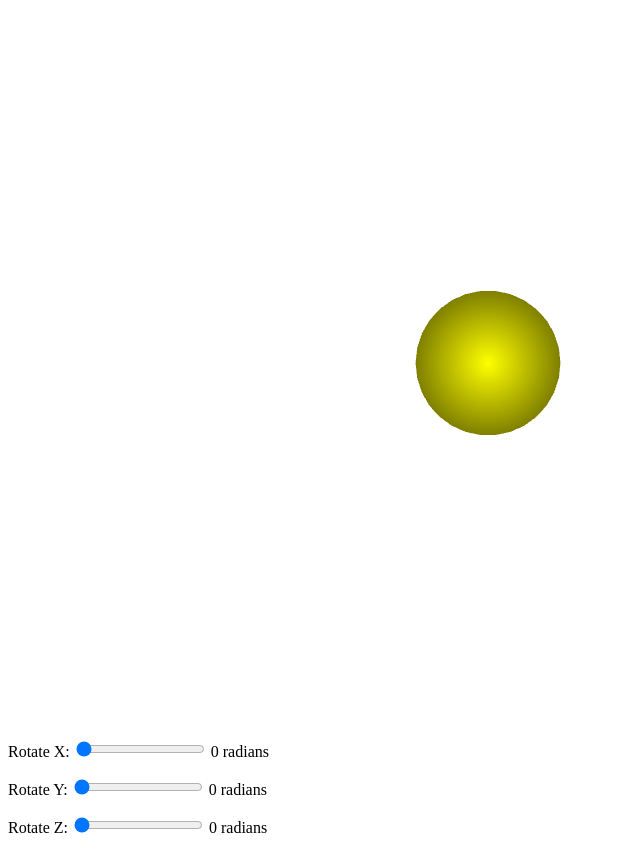
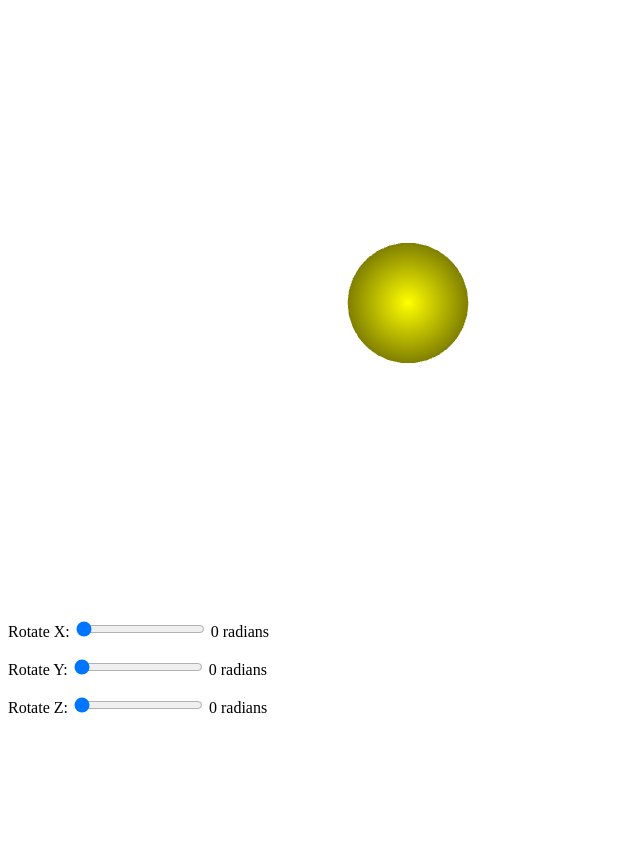
Before and after one commit to Project-QUERB-at-Gunn/bloch-sphere-app, a plain HTML site: page index.html in a window 1280 px wide. Shown: the part 5-858 px from the top of the page, without its empty margins (0-640 px from the left). After the commit the page ends 800 px from the top, so only its background shows below. Drawn offline with Linux system fonts and the light colour scheme.

Commit message:
720 height is too big for school chromebooks, so I'll try 600.

```diff
--- a/index.html
+++ b/index.html
@@ -9,7 +9,7 @@
     </head>
 
     <body>
-        <canvas id="canvas" width="960" height="720"></canvas>
+        <canvas id="canvas" width="800" height="600"></canvas>
 
         <p>
             Rotate X: <input type="range" min="0" max="24" step="1" value="0" id="rx"> <span id="dispX">0</span> radians
```
